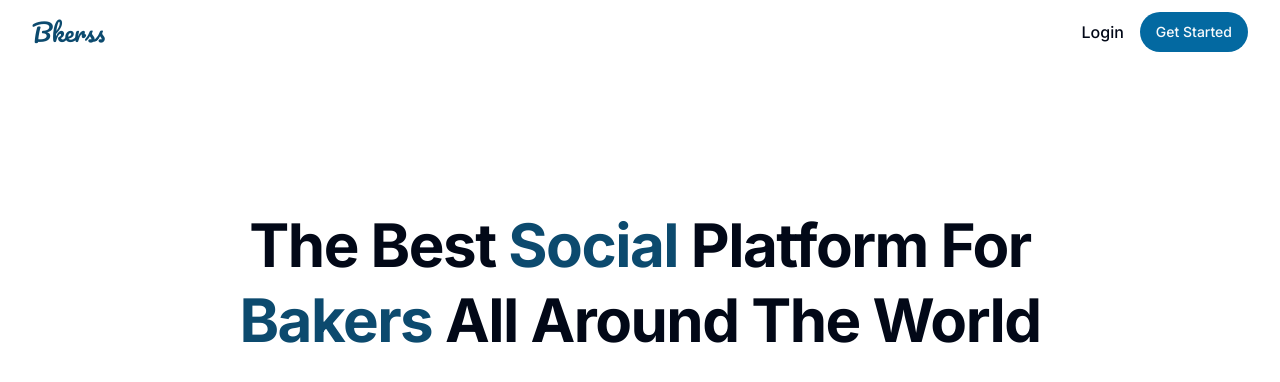
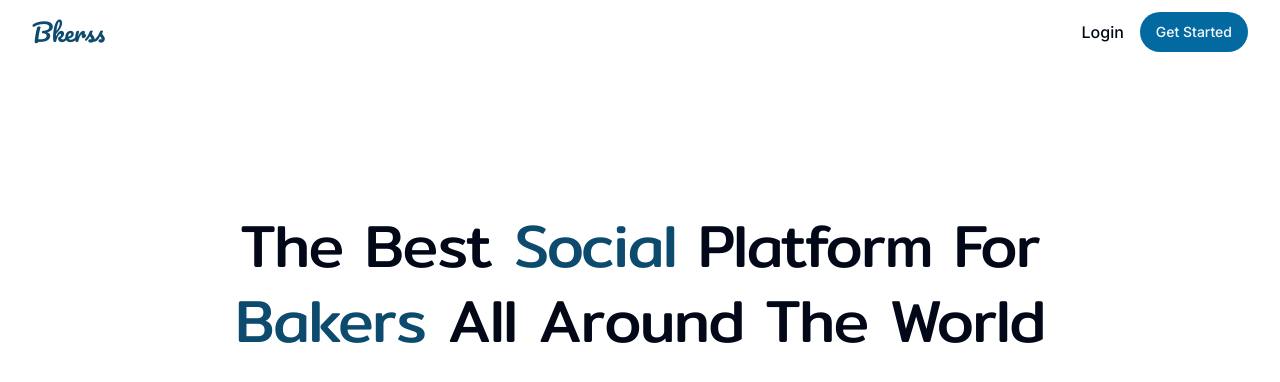
Before and after one commit to victoroab/bkerss, a Next.js app: page / in a window 1280 px wide. Shown: the top 382 px of the page. Built offline with nearby package versions, Linux system fonts and the light colour scheme.

Commit message:
ui: set font for hero section

```diff
--- a/src/app/page.tsx
+++ b/src/app/page.tsx
@@ -1,4 +1,11 @@
 import { Header } from '@/components/headers'
+import { cn } from '@/lib/utils'
+import { Mitr } from 'next/font/google'
+
+const montseMitr = Mitr({
+  weight: '400',
+  subsets: ['latin'],
+})
 
 export default function Home() {
   return (
@@ -6,7 +13,12 @@ export default function Home() {
       <Header />
       <main className="border-flex min-h-screen flex-col items-center pt-36">
         <div className="container h-[90rem] flex flex-col items-center">
-          <span className="text-6xl font-bold text-balance md:max-w-4xl text-center leading-tight tracking-tight">
+          <span
+            className={cn(
+              montseMitr.className,
+              'text-6xl font-bold text-balance md:max-w-4xl text-center leading-tight tracking-tight'
+            )}
+          >
             The Best <span className="text-sky-900">Social</span> Platform For{' '}
             <span className="text-sky-900">Bakers</span> All Around The World
           </span>
```
